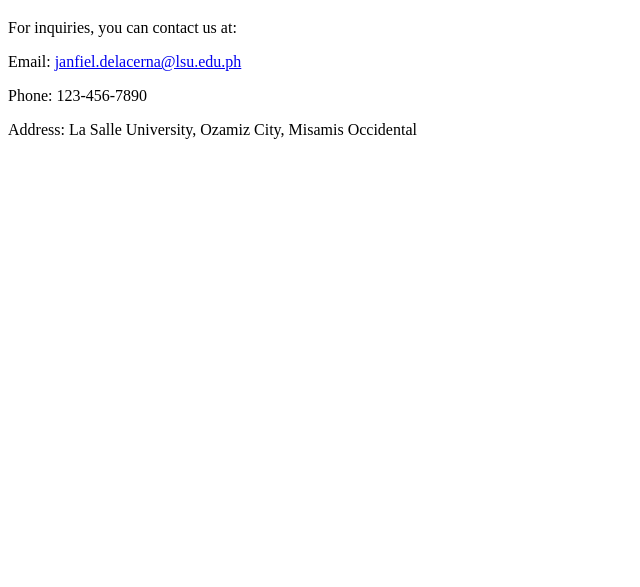
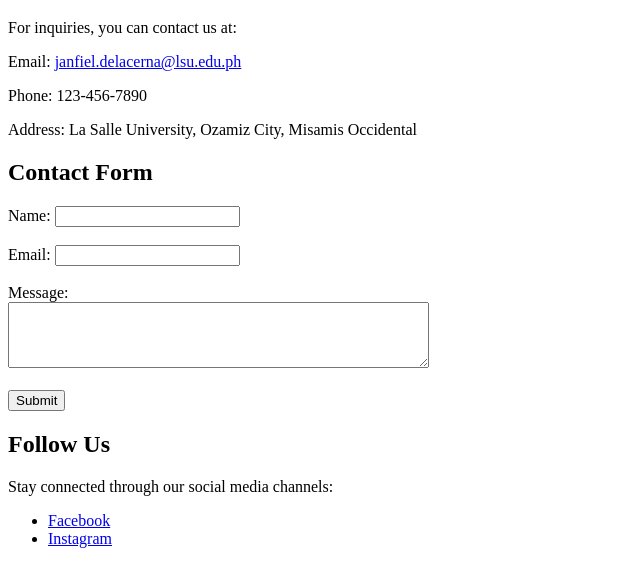
Before and after one commit to iutiuotu/SimpleWebsite, a plain HTML site: page contact.html in a window 1280 px wide. Shown: the part 61-648 px from the top of the page, without its empty margins (0-640 px from the left). Drawn offline with Linux system fonts and the light colour scheme.

Commit message:
added contact form and social media links

```diff
--- a/contact.html
+++ b/contact.html
@@ -11,5 +11,27 @@
     <p>Email: <a href="mailto:janfiel.delacerna@lsu.edu.ph">janfiel.delacerna@lsu.edu.ph</a></p>
     <p>Phone: 123-456-7890</p>
     <p>Address: La Salle University, Ozamiz City, Misamis Occidental</p>
+
+    <section>
+        <h2>Contact Form</h2>
+        <form action="" method="post">
+            <label for="name">Name:</label>
+            <input type="text" id="name" name="name" required><br><br>
+            <label for="email">Email:</label>
+            <input type="email" id="email" name="email" required><br><br>
+            <label for="message">Message:</label><br>
+            <textarea id="message" name="message" rows="4" cols="50" required></textarea><br><br>
+            <input type="submit" value="Submit">
+        </form>
+    </section>
+
+    <section>
+        <h2>Follow Us</h2>
+        <p>Stay connected through our social media channels:</p>
+        <ul>
+            <li><a href="https://www.facebook.com">Facebook</a></li>
+            <li><a href="https://www.instagram.com">Instagram</a></li>
+        </ul>
+    </section>
 </body>
 </html>
```
